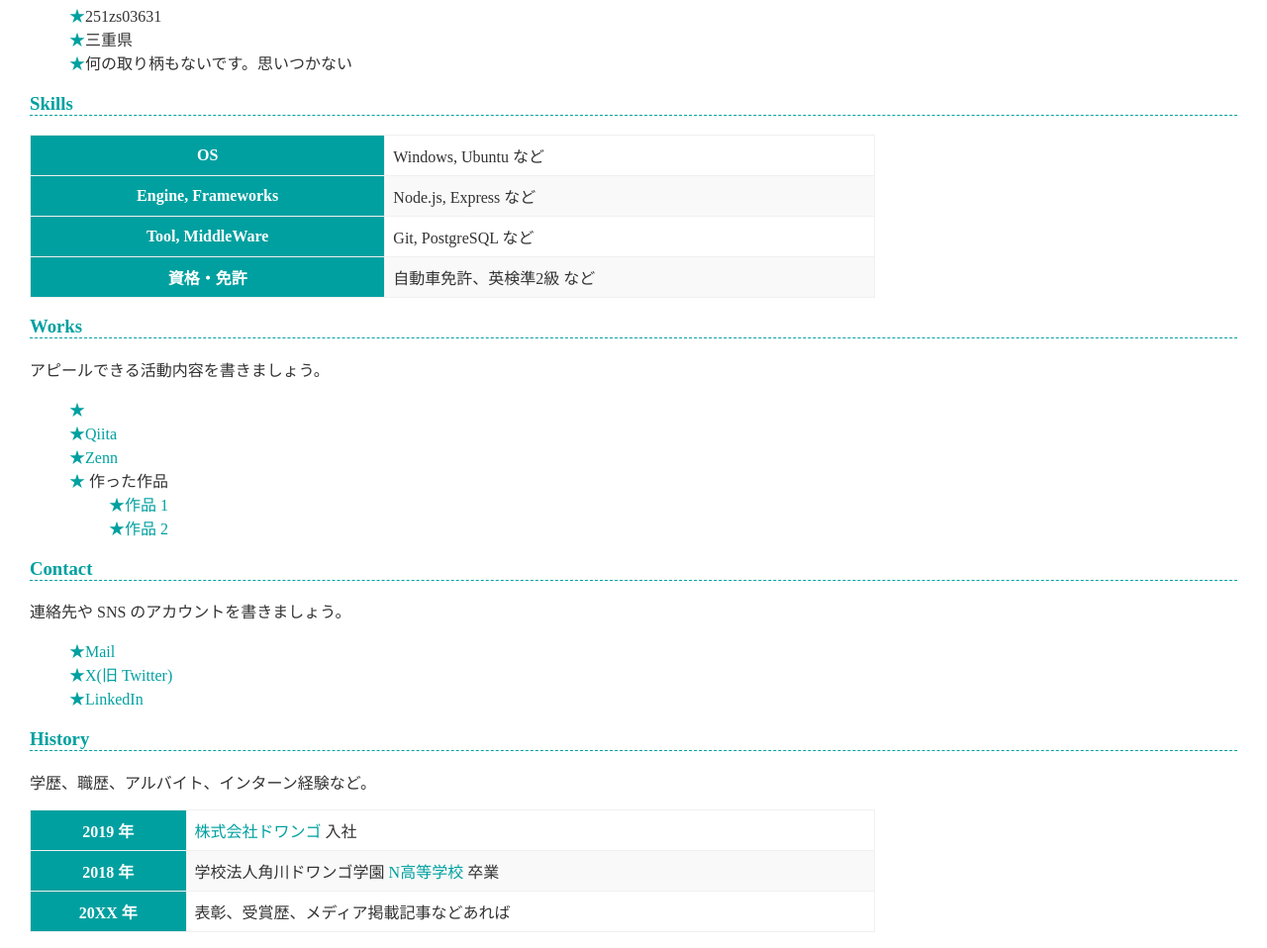
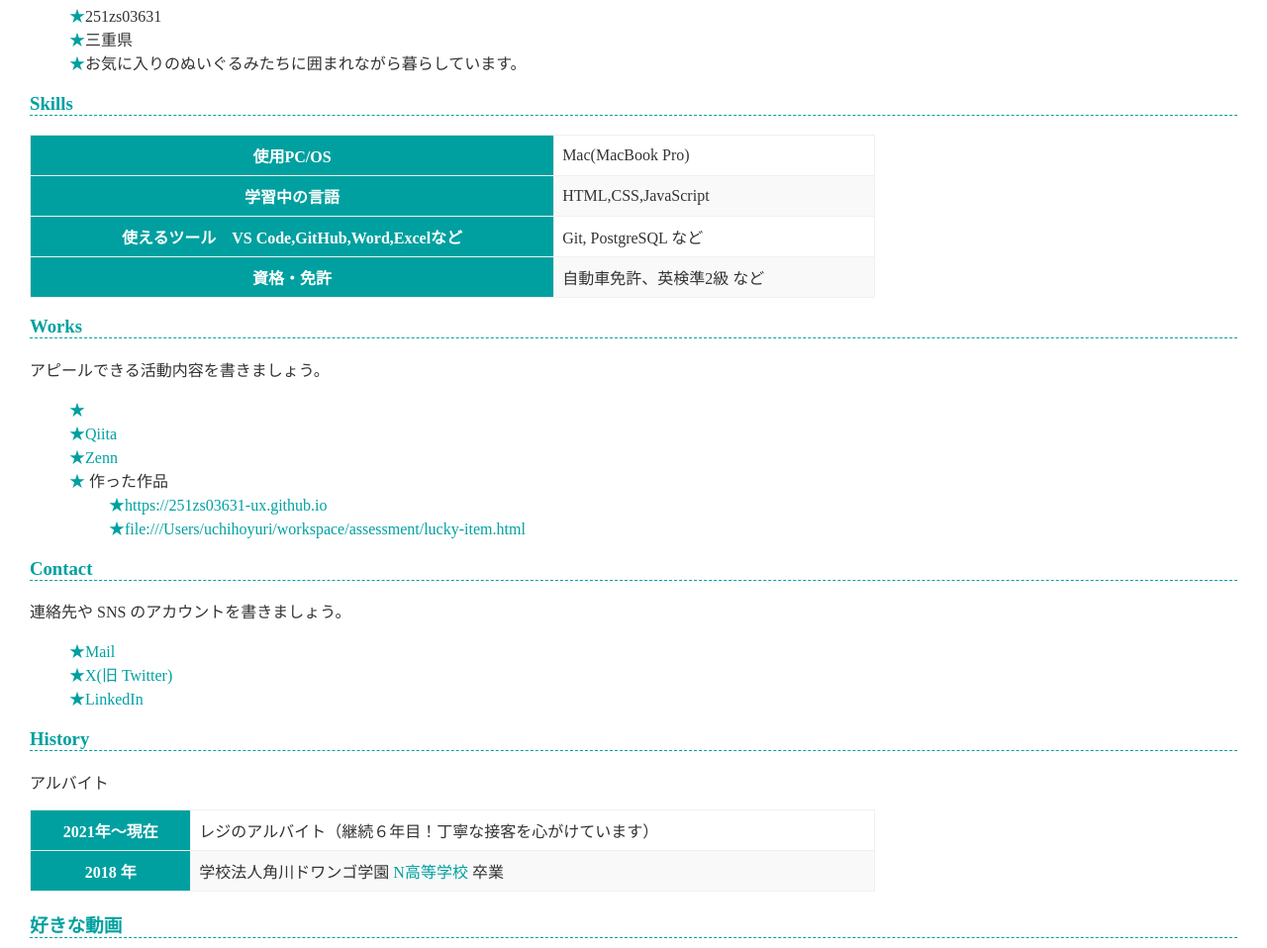
Before and after one commit to 251zs03631-ux/251zs03631-ux.github.io, a plain HTML site: page index.html in a window 1280 px wide. Shown: the part 492-1450 px from the top of the page at 99% size. Drawn offline with Linux system fonts and the light colour scheme.

Commit message:
Update index.html

```diff
--- a/index.html
+++ b/index.html
@@ -26,21 +26,21 @@
     <ul>
       <li>251zs03631</li>
       <li>三重県</li>
-      <li>何の取り柄もないです。思いつかない</li>
+      <li>お気に入りのぬいぐるみたちに囲まれながら暮らしています。</li>
     </ul>
 
     <h3>Skills</h3>
     <table>
       <tr>
-        <th>OS</th>
-        <td>Windows, Ubuntu など</td>
+        <th>使用PC/OS</th>
+        <td>Mac(MacBook Pro)</td>
       </tr>
       <tr>
-        <th>Engine, Frameworks</th>
-        <td>Node.js, Express など</td>
+        <th>学習中の言語</th>
+        <td>HTML,CSS,JavaScript</td>
       </tr>
       <tr>
-        <th>Tool, MiddleWare</th>
+        <th>使えるツール　VS Code,GitHub,Word,Excelなど</th>
         <td>Git, PostgreSQL など</td>
       </tr>
       <tr>
@@ -58,8 +58,8 @@
       <li>
         作った作品
         <ul>
-          <li><a href="https://example.com/">作品 1</a></li>
-          <li><a href="https://example.com/">作品 2</a></li>
+          <li><a href="https://example.com/">https://251zs03631-ux.github.io</a></li>
+          <li><a href="https://example.com/">file:///Users/uchihoyuri/workspace/assessment/lucky-item.html</a></li>
         </ul>
       </li>
     </ul>
@@ -73,20 +73,17 @@
     </ul>
 
     <h3>History</h3>
-    <p>学歴、職歴、アルバイト、インターン経験など。</p>
+    <p>アルバイト</p>
     <table>
       <tr>
-        <th>2019 年</th>
-        <td><a href="https://dwango.co.jp/">株式会社ドワンゴ</a> 入社</td>
+        <th>2021年〜現在</th>
+        <td>レジのアルバイト（継続６年目！丁寧な接客を心がけています）</td>
       </tr>
       <tr>
         <th>2018 年</th>
         <td>学校法人角川ドワンゴ学園 <a href="https://nnn.ed.jp/">N高等学校</a> 卒業</td>
       </tr>
-      <tr>
-        <th>20XX 年</th>
-        <td>表彰、受賞歴、メディア掲載記事などあれば</td>
-      </tr>
+
     </table>
 
     <h3>好きな動画</h3>
```
